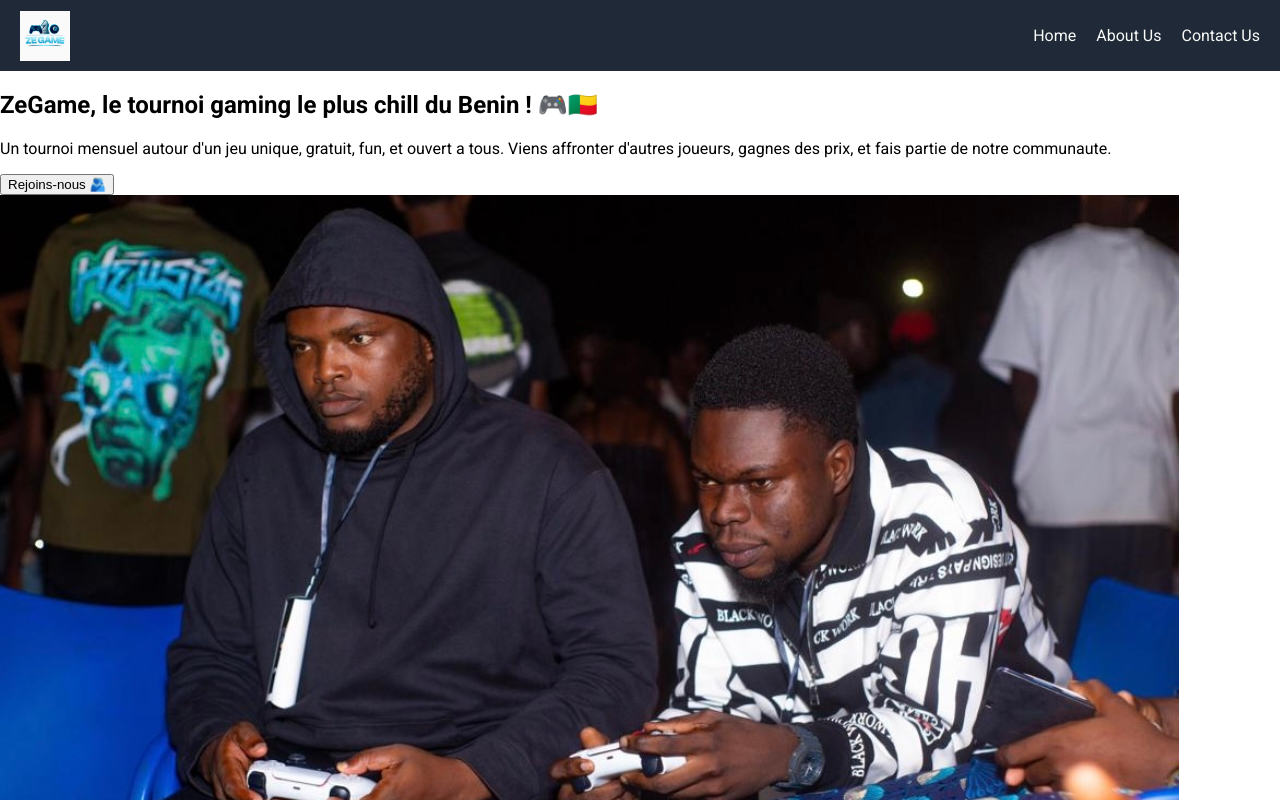
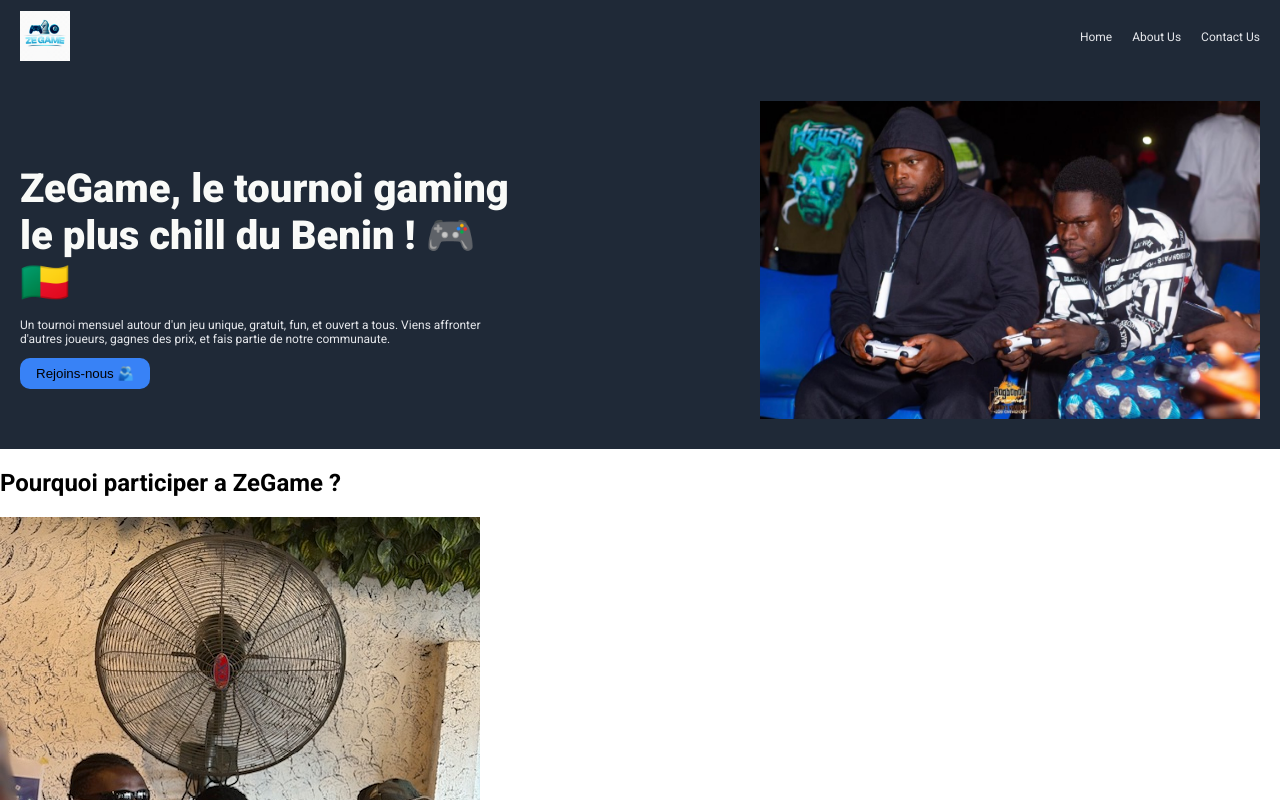
Before and after one commit to Mate229/odin-landing-page, a plain HTML site: page index.html in a window 1280 px wide. Shown: the top 800 px of the page. Drawn offline with Linux system fonts and the light colour scheme; a web font is replaced by a local one.

Commit message:
Add styles to hero section

```diff
--- a/index.html
+++ b/index.html
@@ -14,17 +14,17 @@
         <img class="logo" src="./images/ZeGame PNG.png">
         <nav class="menu">
             <ul>
-                <li><a href="">Home</a></li>
-                <li><a href="">About Us</a></li>
-                <li><a href="">Contact Us</a></li>
+                <li><a href="" id="second">Home</a></li>
+                <li><a href="" id="second">About Us</a></li>
+                <li><a href="" id="second">Contact Us</a></li>
             </ul>
         </nav>
     </header>
 
     <div class="hero">
         <div class="hero-left">
-            <h2>ZeGame, le tournoi gaming le plus chill du Benin ! 🎮🇧🇯</h2>
-            <p>Un tournoi mensuel autour d'un jeu unique, gratuit, fun,
+            <h2 class="main">ZeGame, le tournoi gaming le plus chill du Benin ! 🎮🇧🇯</h2>
+            <p id="second">Un tournoi mensuel autour d'un jeu unique, gratuit, fun,
                 et ouvert a tous. Viens affronter d'autres joueurs, gagnes des prix,
                 et fais partie de notre communaute.
             </p>
--- a/style.css
+++ b/style.css
@@ -15,7 +15,7 @@
     align-items: center;
     padding: 10px 20px;
     background-color: #1F2937;
-    color: #f9faf8
+    color: #f9faf8;
 }
 
 .logo {
@@ -35,3 +35,43 @@
     text-decoration: none;
     color: inherit;
 }
+
+.hero {
+    color: #f9faf8;
+    padding: 30px 20px;
+    background-color: #1F2937;
+    flex-grow: 1;
+    display: flex;
+    justify-content: space-between;
+    align-items: center;
+    gap: 20px;
+}
+
+.photo {
+    width: 500px;
+}
+
+.hero-left {
+    margin: 0;
+    padding: 0;
+    width: 500px;
+}
+
+.main {
+    font-size: 40px;
+    font-weight: 900;
+    margin-bottom: 0;
+    padding-bottom: 0;
+}
+
+#second {
+    font-size: 12px;
+    color: #E5E7EB;
+}
+
+.hero-left button {
+    background-color: #3882F6;
+    border: none;
+    border-radius: 10px;
+    padding: 8px 16px;
+}
```
